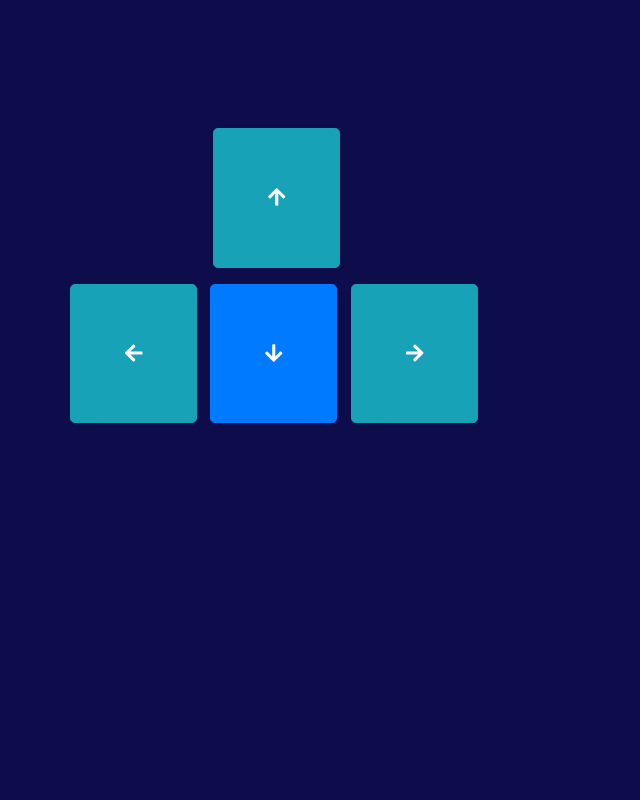
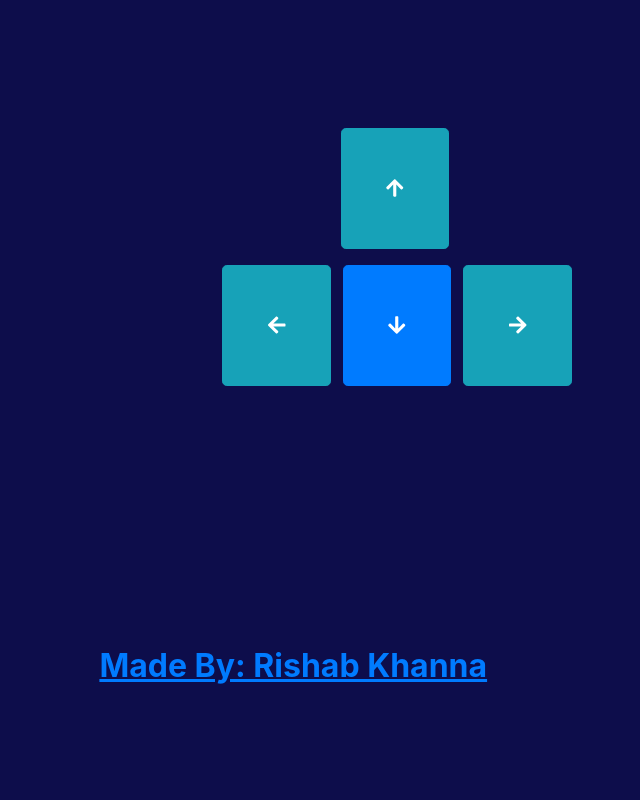
Before and after one commit to rishabkhanna27/SnakeGame, a React (Create React App) app: page / in a window 1280 px wide. Shown: the part 1160-1960 px from the top of the page, without its empty margins (323-963 px from the left). After the commit the page ends 1850 px from the top, so only its background shows below. Built offline with nearby package versions, Linux system fonts and the light colour scheme.

Commit message:
On Screen Controller added

```diff
--- a/src/index.css
+++ b/src/index.css
@@ -37,7 +37,7 @@ body{
 }
 .footer{
   position: absolute;
-  margin-top: 50%;
+  margin-top: 20%;
   margin-left: 33%;
   color: red;
   font-size: xx-large;
@@ -52,7 +52,7 @@ body{
 }
 .controller{
   margin-top: 90%;
-  padding-left: 30%;
+  padding-left: 42%;
 
 }
 .button{
```
